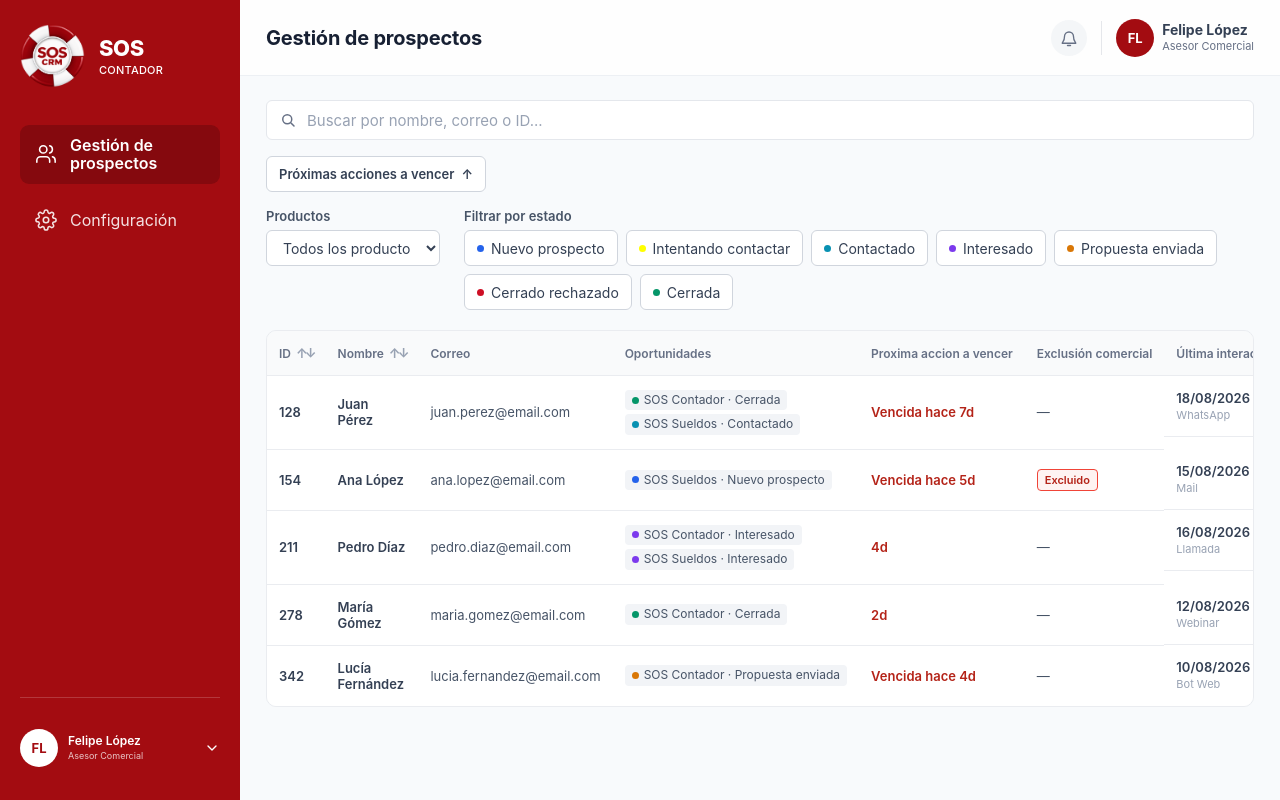
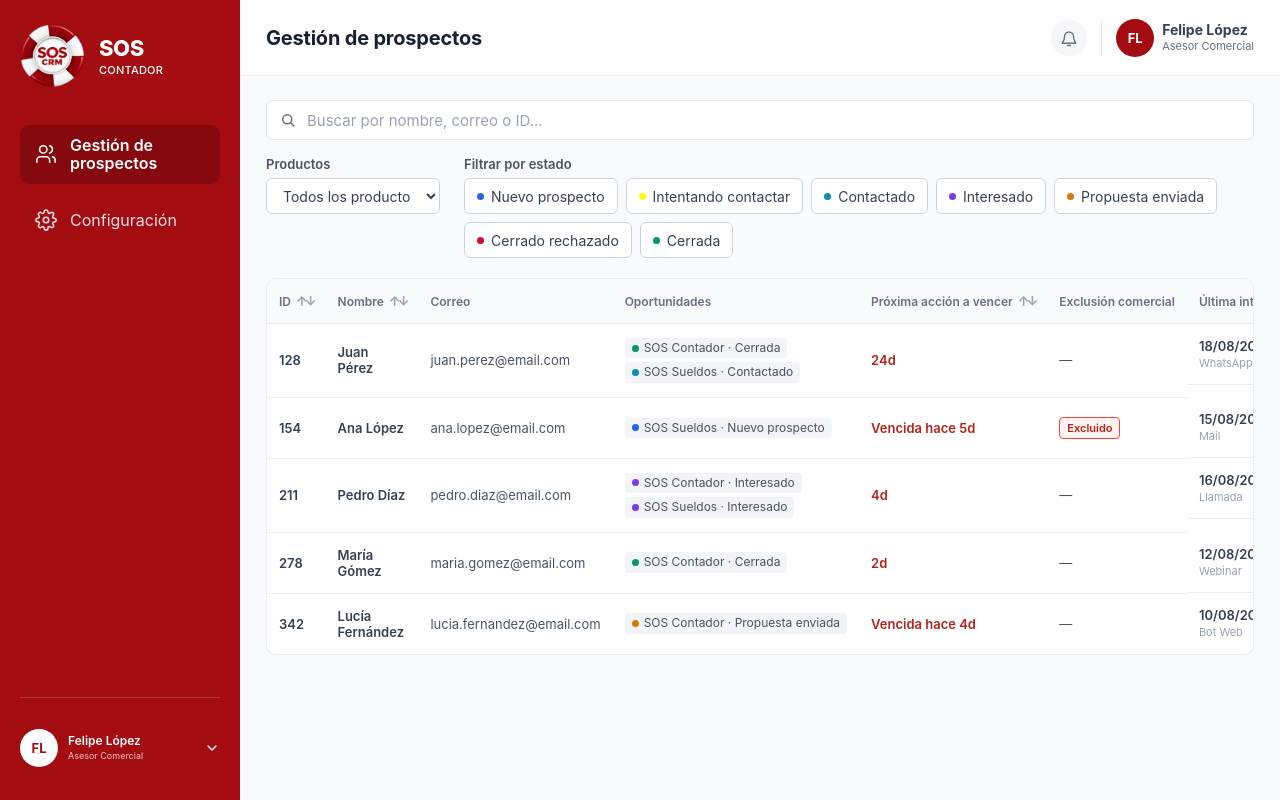
Before and after one commit to juanbalella20/CRM-INTERNO-SOS, a SvelteKit app in the folder code/frontend/: page / in a window 1280 px wide. Built offline with nearby package versions, Linux system fonts and the light colour scheme.

Commit message:
add:funcionabilidad de filtrado

```diff
--- a/code/frontend/src/lib/components/ProspectTable.svelte
+++ b/code/frontend/src/lib/components/ProspectTable.svelte
@@ -37,7 +37,7 @@
 				<th scope="col" aria-sort={sortField === 'name' ? (sortDirection === 'asc' ? 'ascending' : 'descending') : undefined}><button class:activo={sortField === 'name'} class="sort-button" type="button" aria-label="Ordenar por nombre" onclick={() => onSort('name')}>Nombre <span class="sort-icon" aria-hidden="true">{sortField === 'name' ? (sortDirection === 'asc' ? '↑' : '↓') : '↑↓'}</span></button></th>
 				<th scope="col">Correo</th>
 				<th scope="col">Oportunidades</th>
-				<th scope="col">Proxima accion a vencer</th>
+				<th scope="col" aria-sort={sortField === 'nextAction' ? (sortDirection === 'asc' ? 'ascending' : 'descending') : undefined}><button class:activo={sortField === 'nextAction'} class="sort-button" type="button" aria-label="Ordenar por próxima acción a vencer" onclick={() => onSort('nextAction')}>Próxima acción a vencer <span class="sort-icon" aria-hidden="true">{sortField === 'nextAction' ? (sortDirection === 'asc' ? '↑' : '↓') : '↑↓'}</span></button></th>
 				<th scope="col">Exclusión comercial</th>
 				<th scope="col" aria-sort={sortField === 'lastInteraction' ? (sortDirection === 'asc' ? 'ascending' : 'descending') : undefined}><button class:activo={sortField === 'lastInteraction'} class="sort-button" type="button" aria-label="Ordenar por última interacción" onclick={() => onSort('lastInteraction')}>Última interacción <span class="sort-icon" aria-hidden="true">{sortField === 'lastInteraction' ? (sortDirection === 'asc' ? '↑' : '↓') : '↑↓'}</span></button></th>
 				<th scope="col">Acciones</th>
--- a/code/frontend/src/lib/data/prospects.js
+++ b/code/frontend/src/lib/data/prospects.js
@@ -10,7 +10,7 @@ export const prospects = [
 		origin: 'Web',
 		isCommerciallyExcluded: false,
 		lastInteraction: { date: '18/08/2026', channel: 'WhatsApp' },
-		nextAction: { title: 'Ofrecer el software de sueldos', dueDate: '20/08/2026' },
+		nextAction: { title: 'Ofrecer el software de sueldos', dueDate: '20/09/2026' },
 		interactionSummary:
 			'Consultó por las funcionalidades de SOS Contador y solicitó información sobre la integración con sus procesos administrativos.'
 	},
--- a/code/frontend/src/routes/+page.svelte
+++ b/code/frontend/src/routes/+page.svelte
@@ -10,6 +10,10 @@
 
 	/** @type {string[]} */
 	let selectedStatuses = $state([]);
+	/** @type {string} */
+	let selectedProduct = $state('');
+	/** @type {string} */
+	let searchQuery = $state('');
 	/** @type {'id' | 'name' | 'lastInteraction' | 'nextAction' | null} */
 	let sortField = $state(null);
 	/** @type {'asc' | 'desc'} */
@@ -20,6 +24,29 @@
 		selectedStatuses = selectedStatuses.includes(statusId)
 			? selectedStatuses.filter((id) => id !== statusId)
 			: [...selectedStatuses, statusId];
+	}
+
+	/** @param {(typeof prospects)[number]} prospect */
+	function matchesFilters(prospect) {
+		const opportunities = selectedProduct
+			? prospect.opportunities.filter((o) => o.productId === selectedProduct)
+			: prospect.opportunities;
+
+		if (selectedProduct && opportunities.length === 0) return false;
+		if (selectedStatuses.length > 0 && !opportunities.some((o) => selectedStatuses.includes(o.statusId))) {
+			return false;
+		}
+
+		if (searchQuery.trim()) {
+			const query = searchQuery.trim().toLowerCase();
+			const matchesSearch =
+				String(prospect.id).toLowerCase().includes(query) ||
+				prospect.name.toLowerCase().includes(query) ||
+				prospect.email.toLowerCase().includes(query);
+			if (!matchesSearch) return false;
+		}
+
+		return true;
 	}
 
 	/** @param {string} date */
@@ -39,21 +66,13 @@
 		sortDirection = 'asc';
 	}
 
-	function sortByUpcomingActions() {
-		if (sortField === 'nextAction') {
-			sortField = null;
-			return;
-		}
-
-		sortField = 'nextAction';
-		sortDirection = 'asc';
-	}
+	let filteredProspects = $derived(prospects.filter(matchesFilters));
 
 	let orderedProspects = $derived.by(() => {
-		if (!sortField) return prospects;
+		if (!sortField) return filteredProspects;
 
 		const direction = sortDirection === 'asc' ? 1 : -1;
-		return [...prospects].sort((first, second) => {
+		return [...filteredProspects].sort((first, second) => {
 			if (sortField === 'id' || sortField === 'name') {
 				return String(first[sortField]).localeCompare(String(second[sortField]), 'es', { numeric: true }) * direction;
 			}
@@ -83,31 +102,20 @@
 
 <section class="pagina-prospectos">
 	<div class="contenido-principal">
-		<form class="buscador">
+		<form class="buscador" onsubmit={(e) => e.preventDefault()}>
 			<img class="buscador-icono" src="/images/search-icon.svg" alt="" aria-hidden="true" />
 			<input
 				type="search"
 				aria-label="Buscar prospectos"
 				placeholder="Buscar por nombre, correo o ID..."
+				bind:value={searchQuery}
 			/>
 		</form>
-
-		<div class="filtros-avanzados">
-			<button
-				class:seleccionado={sortField === 'nextAction'}
-				type="button"
-				aria-pressed={sortField === 'nextAction'}
-				onclick={sortByUpcomingActions}
-			>
-				Próximas acciones a vencer
-				<span aria-hidden="true">↑</span>
-			</button>
-		</div>
 
 		<div class="filtros">
 			<div class="filtros-productos">
 				<label for="producto">Productos</label>
-				<select id="producto">
+				<select id="producto" bind:value={selectedProduct}>
 					<option value="">Todos los productos</option>
 					{#each products as product}
 						<option value={product.id}>{product.label}</option>
```
